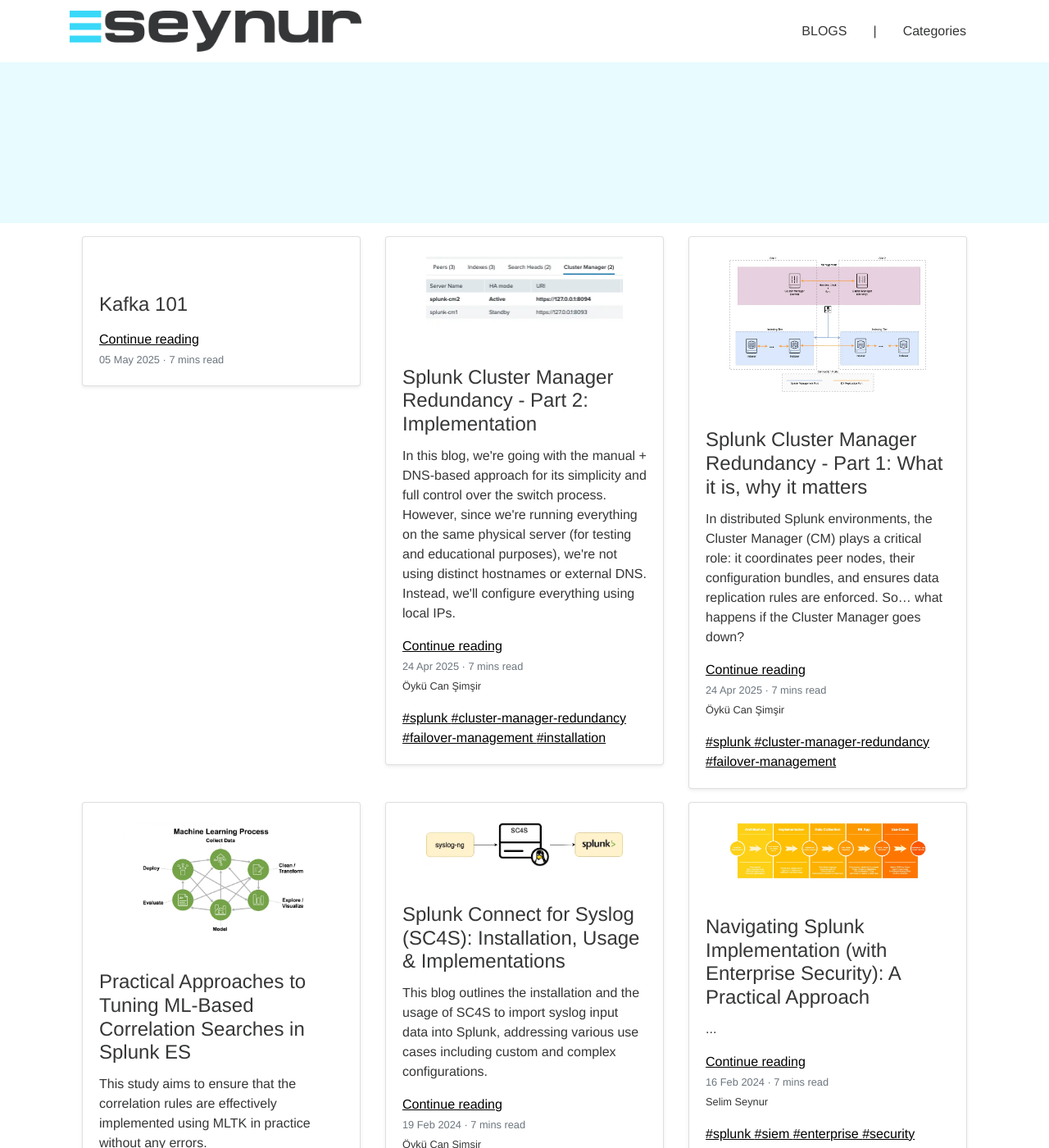
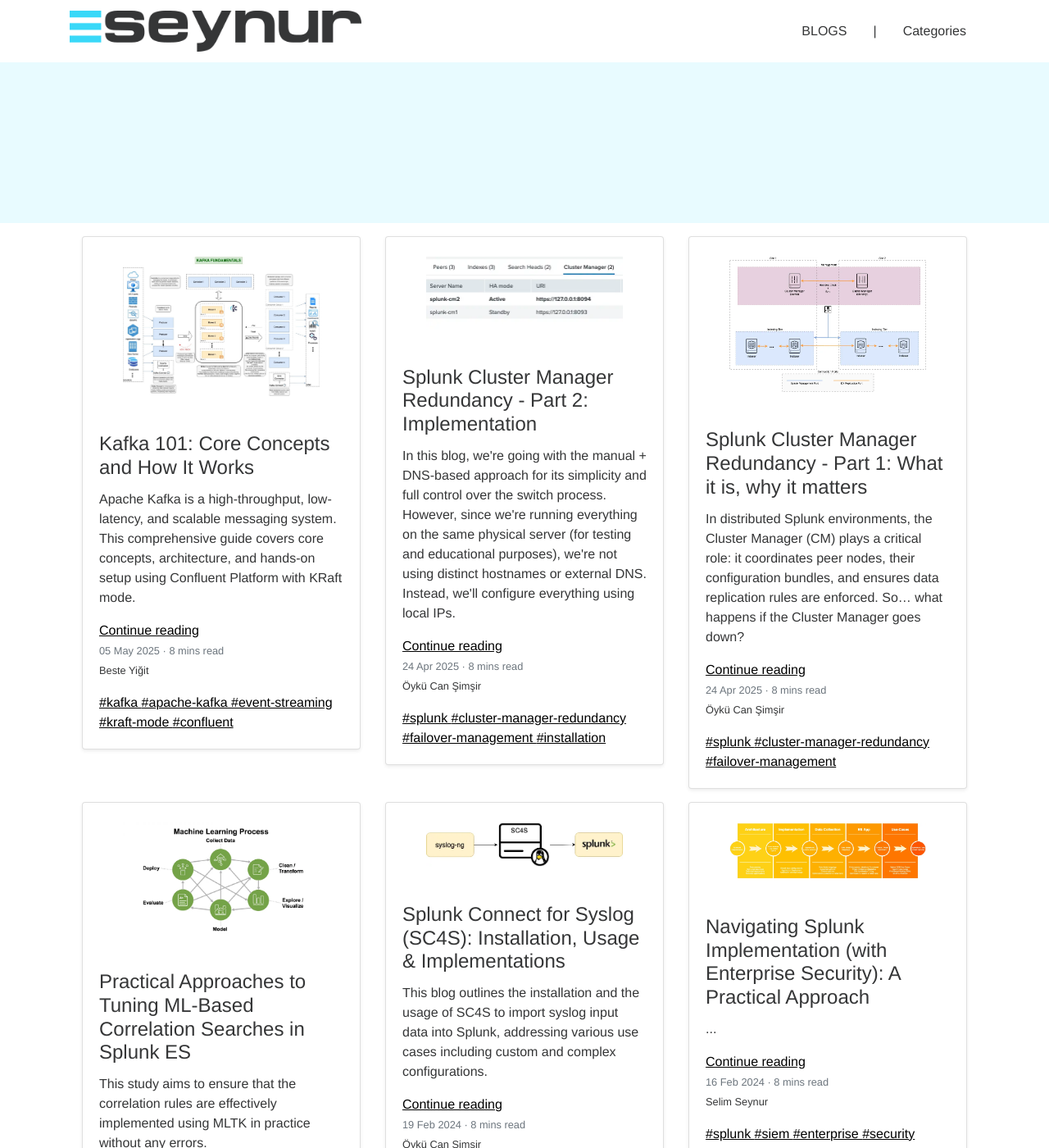
Before and after one commit to seynur/blog, a Jekyll site: the page built from index.html, in a window 1280 px wide and 1400 px high. Shown: the whole window at 82% size. Built offline with Jekyll 4.4.1, drawn with Linux system fonts in a browser that asks for light colours; nearby versions of some CDN libraries; some of the changed text lies outside the part shown.

Commit message:
update to "Kafka 101"

````diff
--- a/_posts/2025-05-05-kafka-101.md
+++ b/_posts/2025-05-05-kafka-101.md
@@ -1,3 +1,15 @@
+---
+layout: default
+title: "Kafka 101: Core Concepts and How It Works"
+summary: "Apache Kafka is a high-throughput, low-latency, and scalable messaging system. This comprehensive guide covers core concepts, architecture, and hands-on setup using Confluent Platform with KRaft mode."
+author: Beste Yiğit
+image: /assets/img/blog/2025-05-05-kafka.jpg
+date: 05-05-2025
+tags: kafka apache-kafka event-streaming kraft-mode confluent
+categories: Messaging-Systems
+
+---
+
 # Kafka 101: **Core Concepts and How It Works**
 
 Apache Kafka is a high-throughput, low-latency, and scalable messaging system. Thanks to its distributed architecture, it manages large-scale data streams. In this post, we'll explore the fundamental concepts of Kafka and how it works.
@@ -8,6 +20,7 @@
 
 <div align="center">
 <img src="/assets/img/blog/2025-05-05-kafka.jpg" alt="Kafka Overview" />
+<p><em>Figure 1. High-level architecture overview of Apache Kafka showing the interaction between producers, brokers, and consumers.</em></p>
 </div>
 
 ##  **Key Components of Kafka**
@@ -34,6 +47,7 @@
 
 <div align="center">
 <img src="/assets/img/blog/2025-05-05-kafka-topic.jpg" alt="Kafka Topic Structure" />
+<p><em>Figure 2. Kafka topic structure showing the relationship between topics, partitions, and segments in a distributed setup.</em></p>
 </div>
 
 ### Topic
@@ -56,6 +70,7 @@
 
 <div align="center">
 <img src="/assets/img/blog/2025-05-05-kafka-leader-replication.jpg" alt="Kafka Leader Replication" />
+<p><em>Figure 3. Leader-follower replication model in Kafka demonstrating how data is replicated across multiple brokers for fault tolerance.</em></p>
 </div>
 
 Example:
@@ -109,6 +124,7 @@
 
 <div align="center">
 <img src="/assets/img/blog/2025-05-05-kafka-broker.jpg" alt="Kafka Broker"/>
+<p><em>Figure 4. Internal structure of a Kafka broker showing how messages are organized in segments within partitions.</em></p>
 </div>
 
 Example:
@@ -147,6 +163,7 @@
 
 <div align="center">
 <img src="/assets/img/blog/2025-05-05-kafka-log.jpg" alt="Kafka Log" />
+<p><em>Figure 5. Kafka's log-based storage model illustrating how messages are appended sequentially in partition logs.</em></p>
 </div>
 
 
@@ -260,7 +277,8 @@
 As you type messages into the producer terminal, you'll instantly see them appear in the consumer terminal. This demonstrates Kafka's real-time streaming capability.
 
 In a new terminal:
-```bin/kafka-topics --bootstrap-server localhost:9092 --create --topic test-topic --partitions 1 --replication-factor 1
+```
+bin/kafka-topics --bootstrap-server localhost:9092 --create --topic test-topic --partitions 1 --replication-factor 1
 ```
 
 Then, produce messages (also in a new terminal):
@@ -269,7 +287,8 @@
 ```
 
 And consume them (also in a new terminal):
-```bin/kafka-console-consumer --bootstrap-server localhost:9092 --topic test-topic --from-beginning
+```
+bin/kafka-console-consumer --bootstrap-server localhost:9092 --topic test-topic --from-beginning
 ```
 ### **Step 6 (Optional): Add to PATH**
 
````
